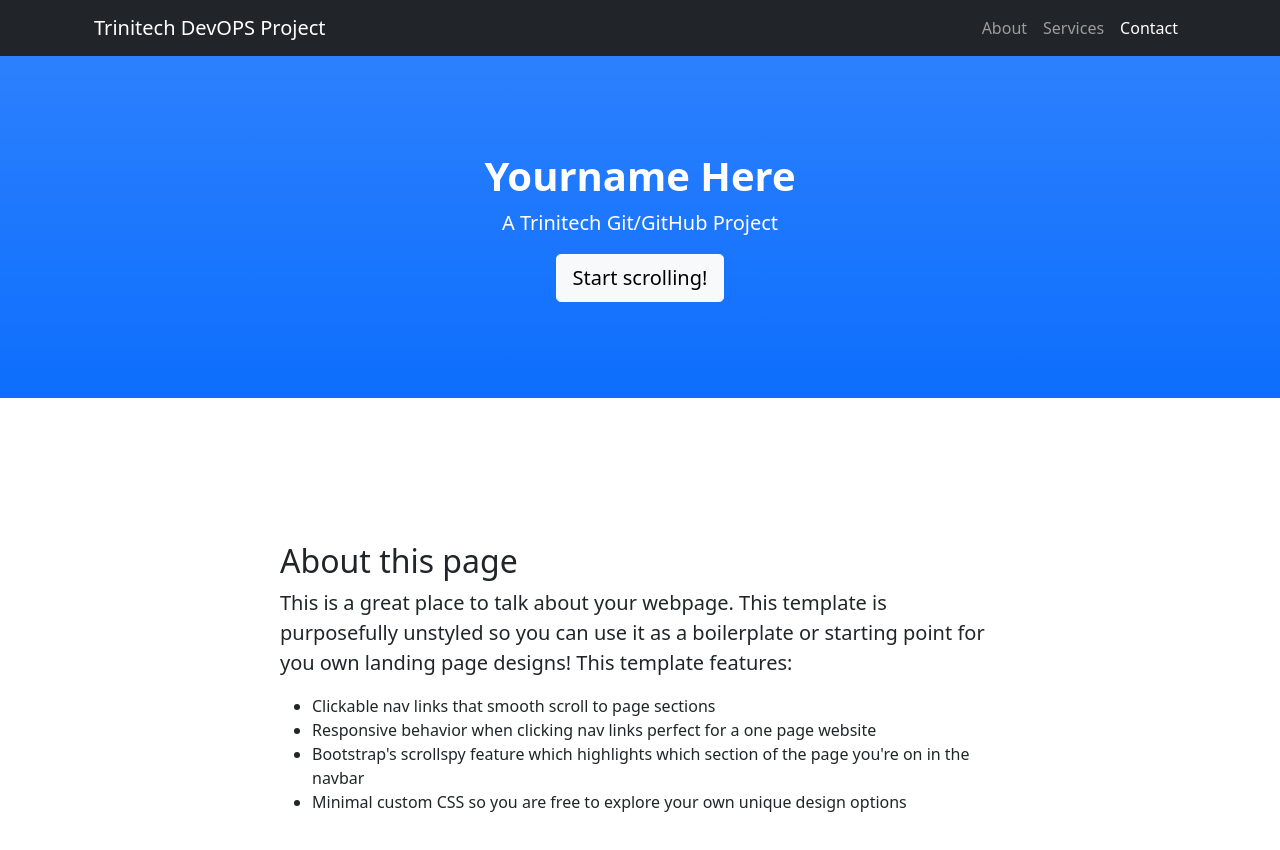
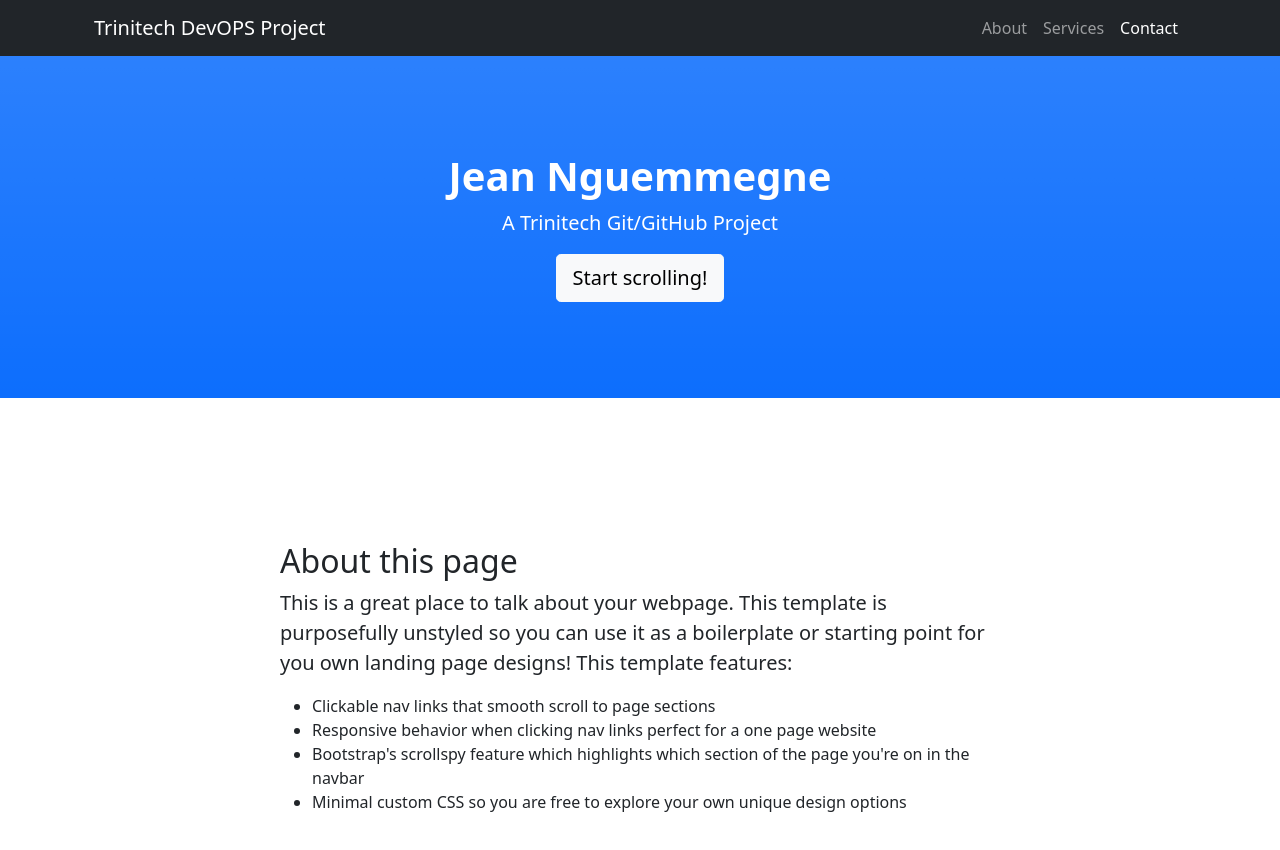
Before and after one commit to guyyoudom/class-36repo2, a plain HTML site: page index.html in a window 1280 px wide. Shown: the top 850 px of the page. Drawn offline with nearby package versions, Linux system fonts and the light colour scheme.

Commit message:
html name change

```diff
--- a/index.html
+++ b/index.html
@@ -30,7 +30,7 @@
         <!-- Header-->
         <header class="bg-primary bg-gradient text-white">
             <div class="container px-4 text-center">
-                <h1 class="fw-bolder">Yourname Here</h1>
+                <h1 class="fw-bolder">Jean Nguemmegne</h1>
                 <p class="lead">A Trinitech Git/GitHub Project</p>
                 <a class="btn btn-lg btn-light" href="#about">Start scrolling!</a>
             </div>
```
